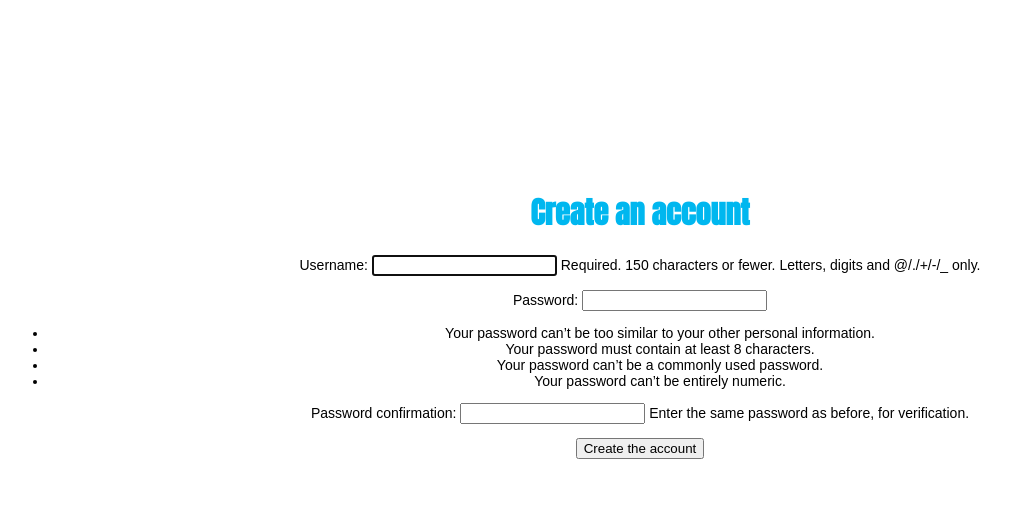
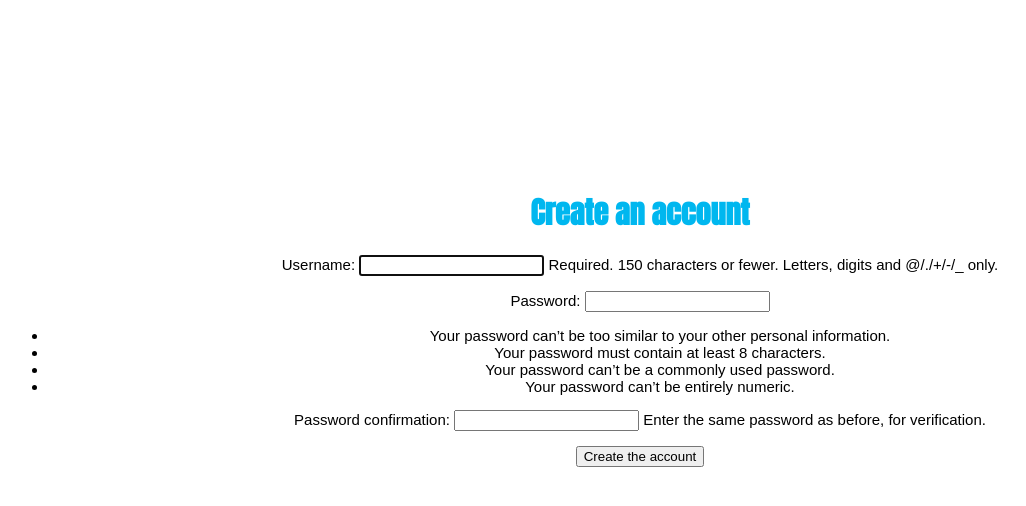
Before and after one commit to DanSamama/Billboard, a Django app: page /billboard_app/register/ in a window 1280 px wide. Shown: the top 506 px of the page, without its empty margins (0-1026 px from the left). Run offline with Django 3.2, Linux system fonts and the light colour scheme.

Commit message:
first deploying of my app

```diff
--- a/billboard_app/static/billboard_app/css/register.css
+++ b/billboard_app/static/billboard_app/css/register.css
@@ -8,7 +8,7 @@
 
 .square_register{
    font-family: Arial;
-    font-size: 14px;
+    font-size: 15px;
     color: black;
     height: 100px;
     text-align: left;
```
